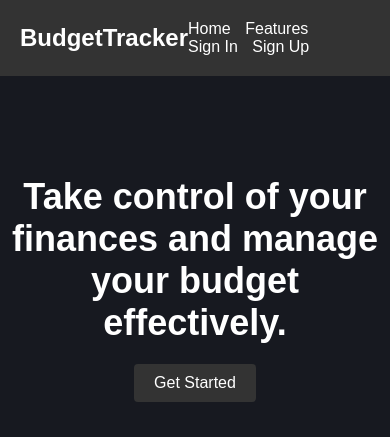
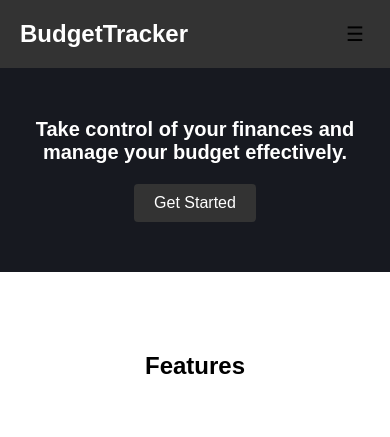
Before and after one commit to fikayo1/BudgetTracker, a Django app: page / in a window 390 px wide. Shown: the top 437 px of the page. Run offline with Django 4.2, Linux system fonts and the light colour scheme.

Commit message:
fixed page layout for mobile

```diff
--- a/budgetTracker/static/css/style.css
+++ b/budgetTracker/static/css/style.css
@@ -139,3 +139,84 @@ footer {
 footer p {
     margin: 0;
 }
+.menu-button{
+    display: none;
+}
+.nav-links {
+    display: flex;
+}
+
+
+/* Media Queries for Responsive Layout */
+@media only screen and (max-width: 768px) {
+    /* Adjust the padding in hero section for smaller screens */
+    .hero {
+        padding: 50px 15px;
+    }
+
+    /* Reduce font size for h1 and p in hero section */
+    .hero h1 {
+        font-size: 20px;
+    }
+
+    .hero p {
+        font-size: 16px;
+    }
+
+    /* Make features section display as a single column for smaller screens */
+    .features {
+        display: flex;
+        flex-direction: column;
+        align-items: center;
+    }
+
+
+    /* Reduce width of feature items for smaller screens */
+    .feature {
+        width: 80%; /* You can adjust this value as needed */
+        margin: 20px 0;
+    }
+
+    .navbar-right {
+        position: relative;
+    }
+
+    .menu-button {
+        display: block;
+        font-size: 20px;
+        background: transparent;
+        border: none;
+        cursor: pointer;
+    }
+
+    /* Display the nav links as a dropdown menu when menu button is clicked */
+    .nav-links {
+        display: none;
+        flex-direction: column;
+        position: absolute;
+        top: 100%;
+        right: 0;
+        background-color: rgb(59, 59, 59);
+        padding: 10px;
+        z-index: 1;
+    }
+
+    .navbar-right ul {
+        padding: 10px;
+        border-radius: 8px;
+    }
+     /* Show the dropdown menu when menu button is clicked */
+     .show .nav-links {
+        display: flex;
+    }
+
+    /* Style the dropdown menu links */
+    .nav-links li {
+        margin-bottom: 10px;
+    }
+
+    .nav-links li a {
+        color: #fff;
+        text-decoration: none;
+    }
+}
--- a/templates/home.html
+++ b/templates/home.html
@@ -3,6 +3,9 @@
 <!DOCTYPE html>
 <html>
 <head>
+    <meta charset="UTF-8">
+    <meta http-equiv="X-UA-Compatible" content="IE=edge">
+    <meta name="viewport" content="width=device-width, initial-scale=1.0">
     <title>BudgetTracker - Personal Finance Management</title>
     <link rel="stylesheet" href="{% static 'css/style.css' %}">
 </head>
@@ -16,10 +19,10 @@
                 <h1>BudgetTracker</h1>
             </div>
             <div class="navbar-right">
-                <ul>
+                <button class="menu-button">&#9776;</button>
+                <ul class="nav-links">
                     <li><a href="">Home</a></li>
                     <li><a href="#features">Features</a></li>
-
                     <li><a href="{% url 'login' %}">Sign In</a></li>
                     <li><a href="{% url 'register' %}">Sign Up</a></li>
                 </ul>
@@ -58,4 +61,26 @@
         <p>&copy; 2023 BudgetTracker. All rights reserved.</p>
     </footer>
 </body>
+<script>
+    // Function to toggle the display of the dropdown menu
+    function toggleMenu() {
+      const navLinks = document.querySelector(".nav-links");
+      navLinks.style.display = navLinks.style.display === "flex" ? "none" : "flex";
+    }
+
+    // Function to close the dropdown menu when clicking outside of it
+    function hideMenuOnClickOutside(event) {
+      const navLinks = document.querySelector(".nav-links");
+      const menuButton = document.querySelector(".menu-button");
+      if (!navLinks.contains(event.target) && !menuButton.contains(event.target)) {
+        navLinks.style.display = "flex";
+      }
+    }
+
+    // Attach a click event listener to the menu button to toggle the dropdown
+    document.querySelector(".menu-button").addEventListener("click", toggleMenu);
+
+    // Attach a click event listener to the entire document to hide the dropdown when clicking outside of it
+    document.addEventListener("click", hideMenuOnClickOutside);
+    </script>
 </html>
```
Also changed, not shown: templates/partials/_sidebar.html (+1 -6 lines).
